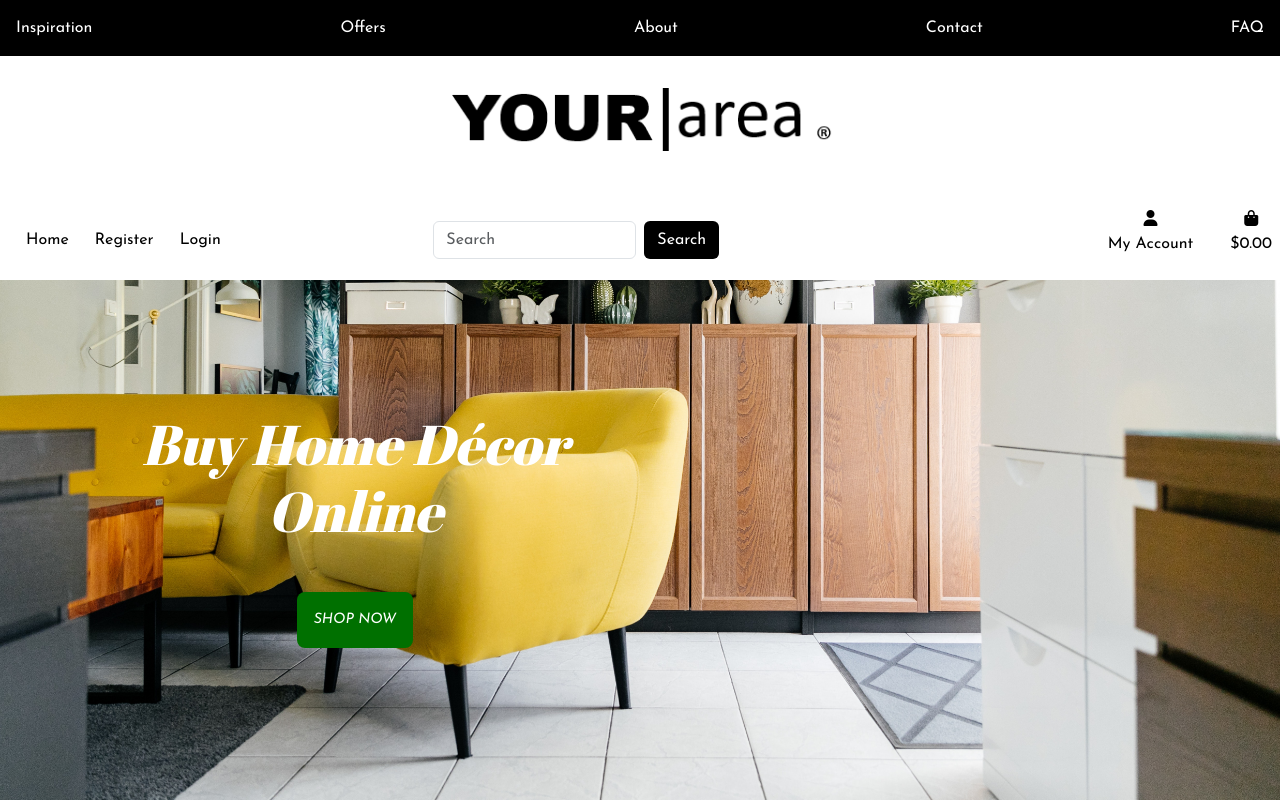
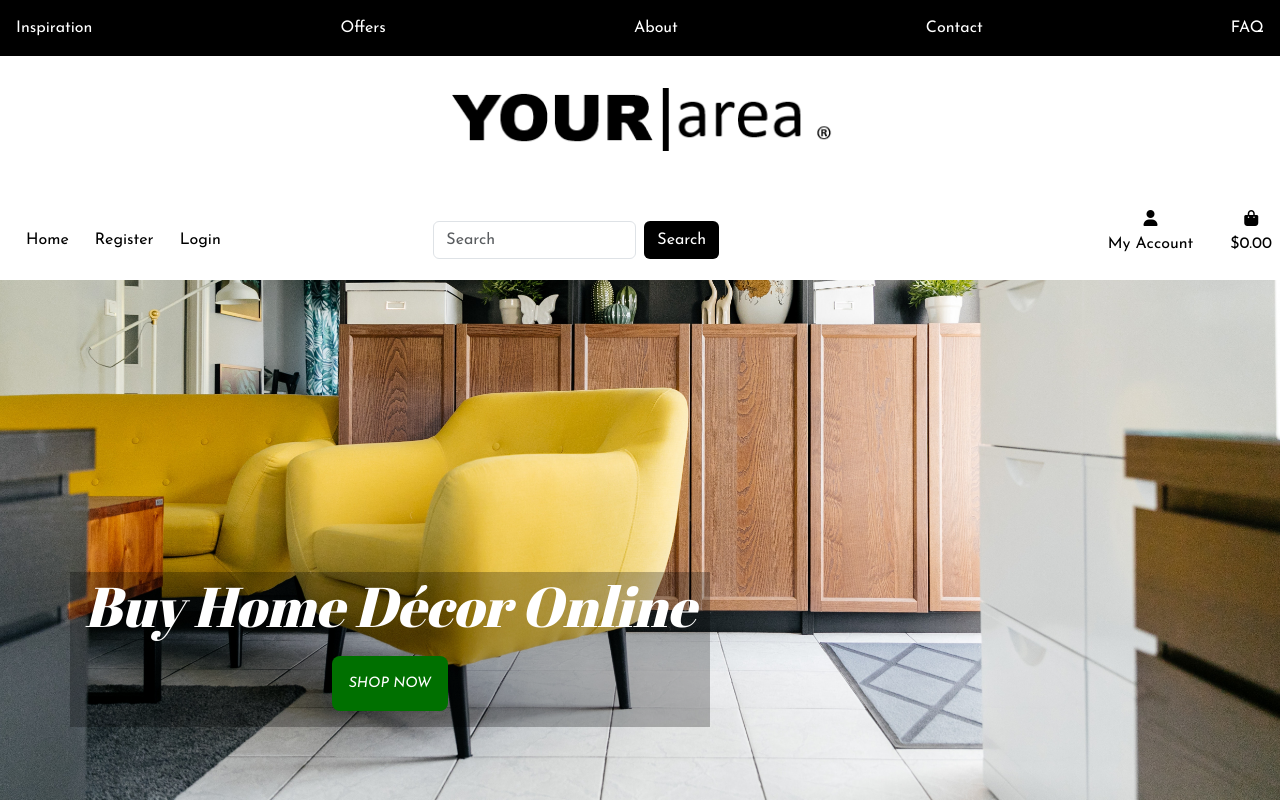
Before and after one commit to TheresLundqvist/Your-area, a Django app: page / in a window 1280 px wide. Run offline with Django 3.2, Linux system fonts and the light colour scheme; some libraries are stand-ins or nearby versions.

Commit message:
Add background to main text for more visibility

```diff
--- a/home/templates/home/index.html
+++ b/home/templates/home/index.html
@@ -9,7 +9,7 @@
                 <h1 class="display-4">
                     Buy Home Décor Online
                 </h1>
-                <div class="my-5">
+                <div class="my-3">
                     <h4>
                         <a href="" class="shop-now-button btn btn-lg btn-green py-3 text-uppercase">Shop Now</a>
                     </h4>
--- a/static/css/style.css
+++ b/static/css/style.css
@@ -6,7 +6,7 @@
 html,
 body,
 header {
-    height: 100%;
+    height: 90%;
     font-family: 'Josefin Sans', sans-serif;
     scroll-behavior: smooth;
 }
@@ -61,6 +61,11 @@ body {
     height: calc(100vh - 164px);
     color: #555;
     font-family: 'Josefin Sans';
+}
+
+.heading-font {
+    background-color: rgba(0, 0, 0, 0.26);
+    position: fixed;
 }
 
 /* Site buttons and icons, colors */
@@ -131,12 +136,6 @@ body {
     #logo {
         width: 40vw;
     }
-
-    html,
-    body,
-    header {
-    height: 80%;
-    }
 }
 
 /* On screens that are 770px or more, give search bar more margin */
```
